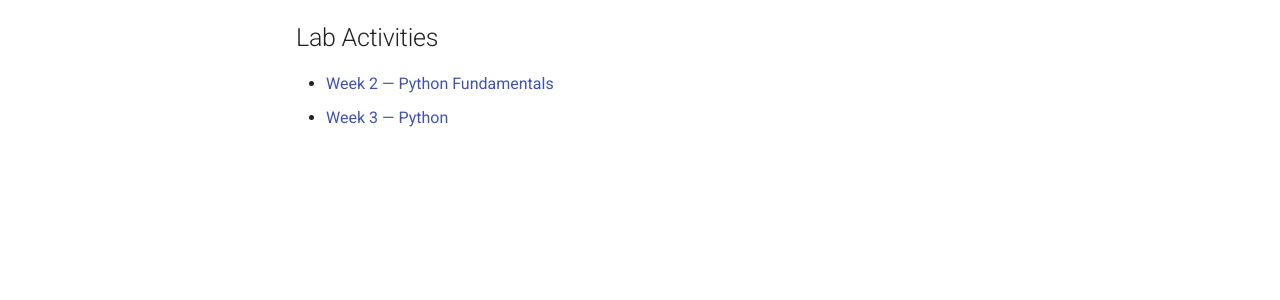
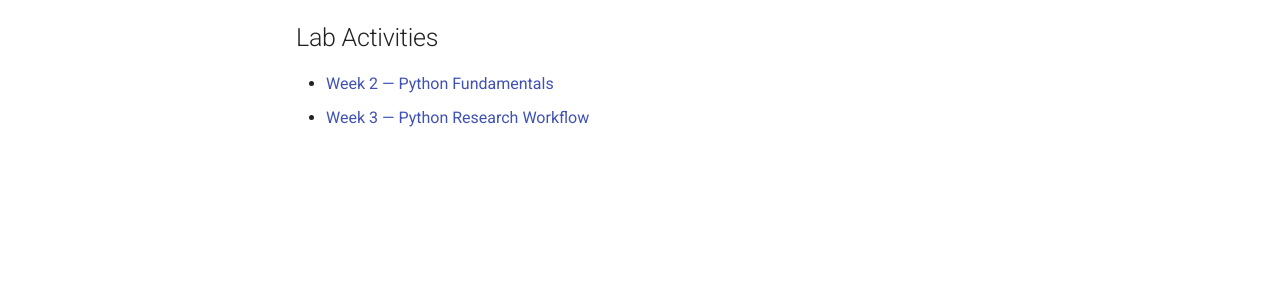
Before and after one commit to KayChansiri/jour-701-AI-research-methods, an MkDocs documentation site: the page built from docs/labs/index.md, in a window 1280 px wide. Shown: the part 273-573 px from the top of the page. Built offline with MkDocs 1.6.1 and Material for MkDocs 9.7.7, drawn with Linux system fonts in a browser that asks for light colours; comment, search, counter and statistics services are not loaded.

Commit message:
Update index.md

```diff
--- a/docs/labs/index.md
+++ b/docs/labs/index.md
@@ -5,4 +5,4 @@
 ## Lab Activities
 
 - [Week 2 — Python Fundamentals](week-02-python.md)
-- [Week 3 — Python](week-03-python.md)
+- [Week 3 — Python Research Workflow](week-03-python.md)
```
